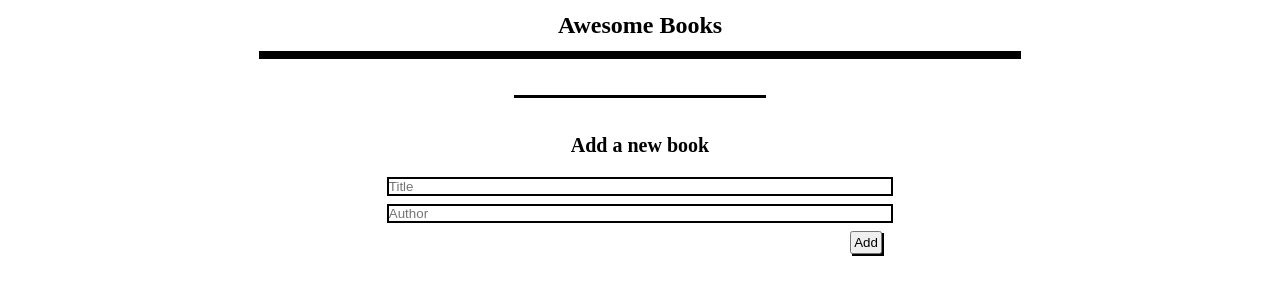
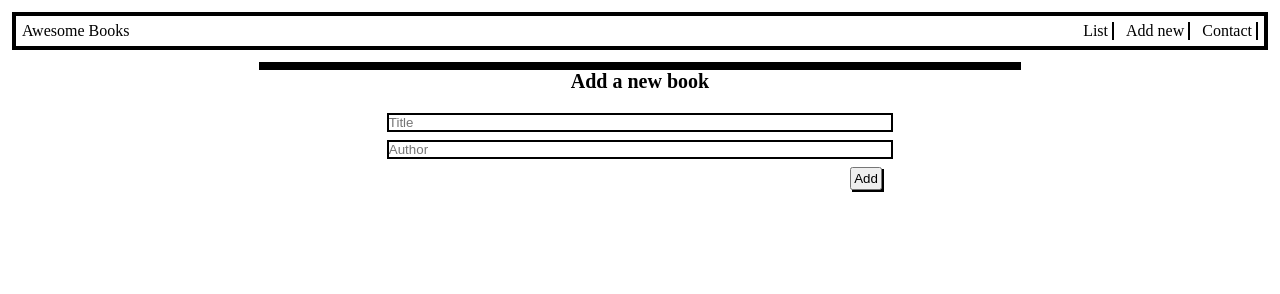
Before and after one commit to wale-prog/Awesome_books, a website with bundled scripts: page index.html in a window 1280 px wide. Built offline with nearby package versions, Linux system fonts and the light colour scheme.

Commit message:
Add and style the navigation bar

```diff
--- a/index.html
+++ b/index.html
@@ -10,11 +10,24 @@
 </head>
 
 <body>
+  <div class="main-container">
+    <nav id="navbar">
+      <p>Awesome Books</p>
+      <ul class="nav-list">
+         <li class="nav-list-item"><a href="#">List</a></li>
+         <li class="nav-list-item"><a href="#">Add new</a></li>
+         <li class="nav-list-item"><a href="#">Contact</a></li>
+      </ul>
+    </nav>
+    <div class="date-display"></div>
+
     <section id="top-books">
-    <h2 class="page-heading">Awesome Books </h2>
+
+
       <div class="new-books"></div>
-    <div class="line"></div>
+      <!-- <div class="line"></div> -->
       <p class="form-para">Add a new book</p>
+
       <form id="awesome-books">
         <input type="text" required placeholder="Title" name="title" class="title-input"> <br>
         <input type="text" required name="author" placeholder="Author" class="author-input"> <br>
@@ -22,6 +35,8 @@
       </form>
     </section>
 
+  </div>
+
   <script src="index.js" type="module"></script>
 </body>
 
--- a/style.css
+++ b/style.css
@@ -68,3 +68,26 @@ body {
 #remove-btn {
   box-shadow: 4px 4px;
 }
+
+#navbar{
+  display: flex;
+  justify-content: space-between;
+  border: 4px solid #000;
+  padding: 6px;
+}
+
+.nav-list {
+  list-style: none;
+  display: flex;
+}
+
+.nav-list a {
+  text-decoration: none;
+  padding-right: 4px;
+  color: #000;
+}
+
+.nav-list-item {
+  margin-left: 12px;
+  border-right: 2px solid #000;
+}
```
Lines whose indentation alone changed are shown as unchanged.
